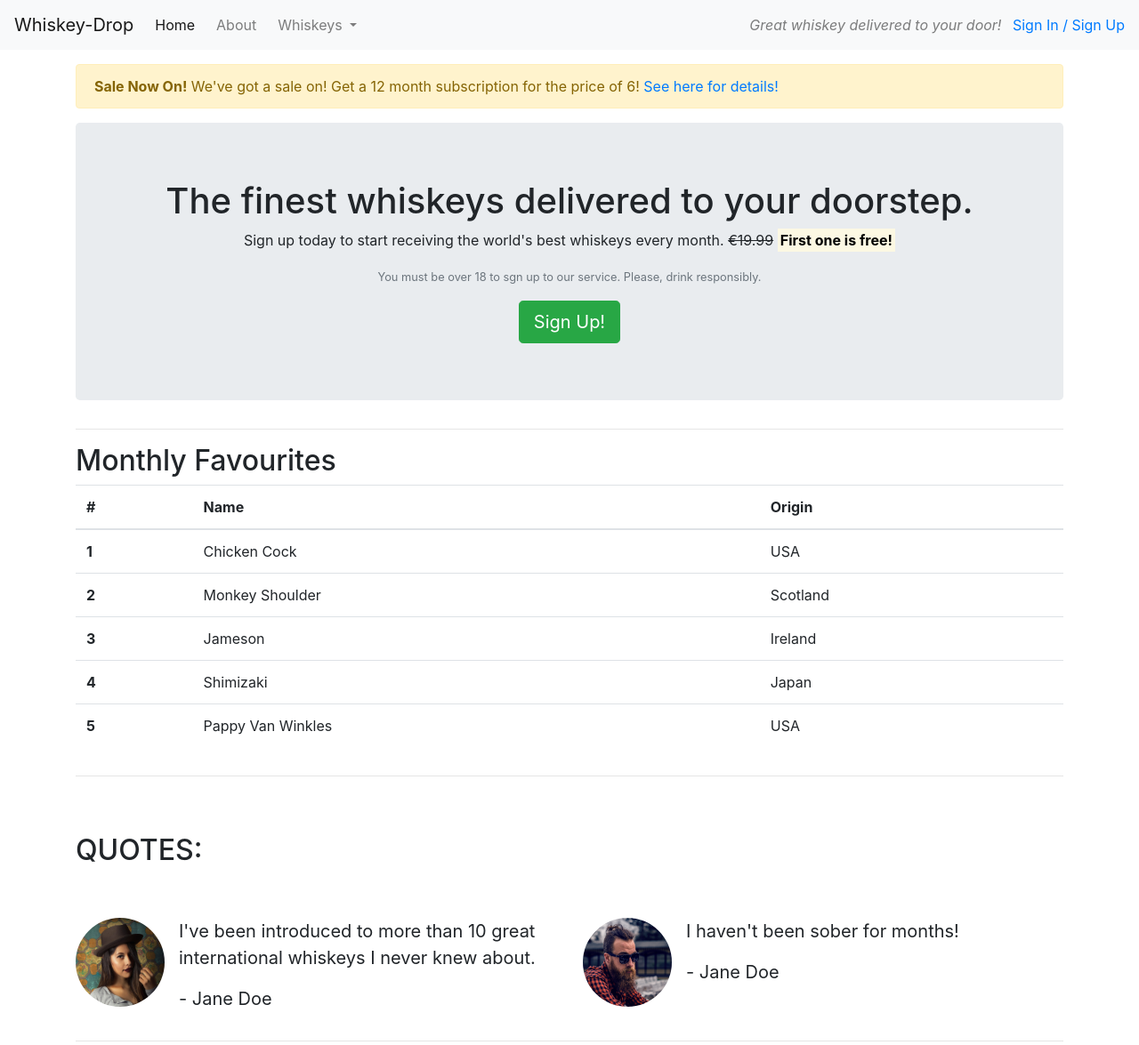
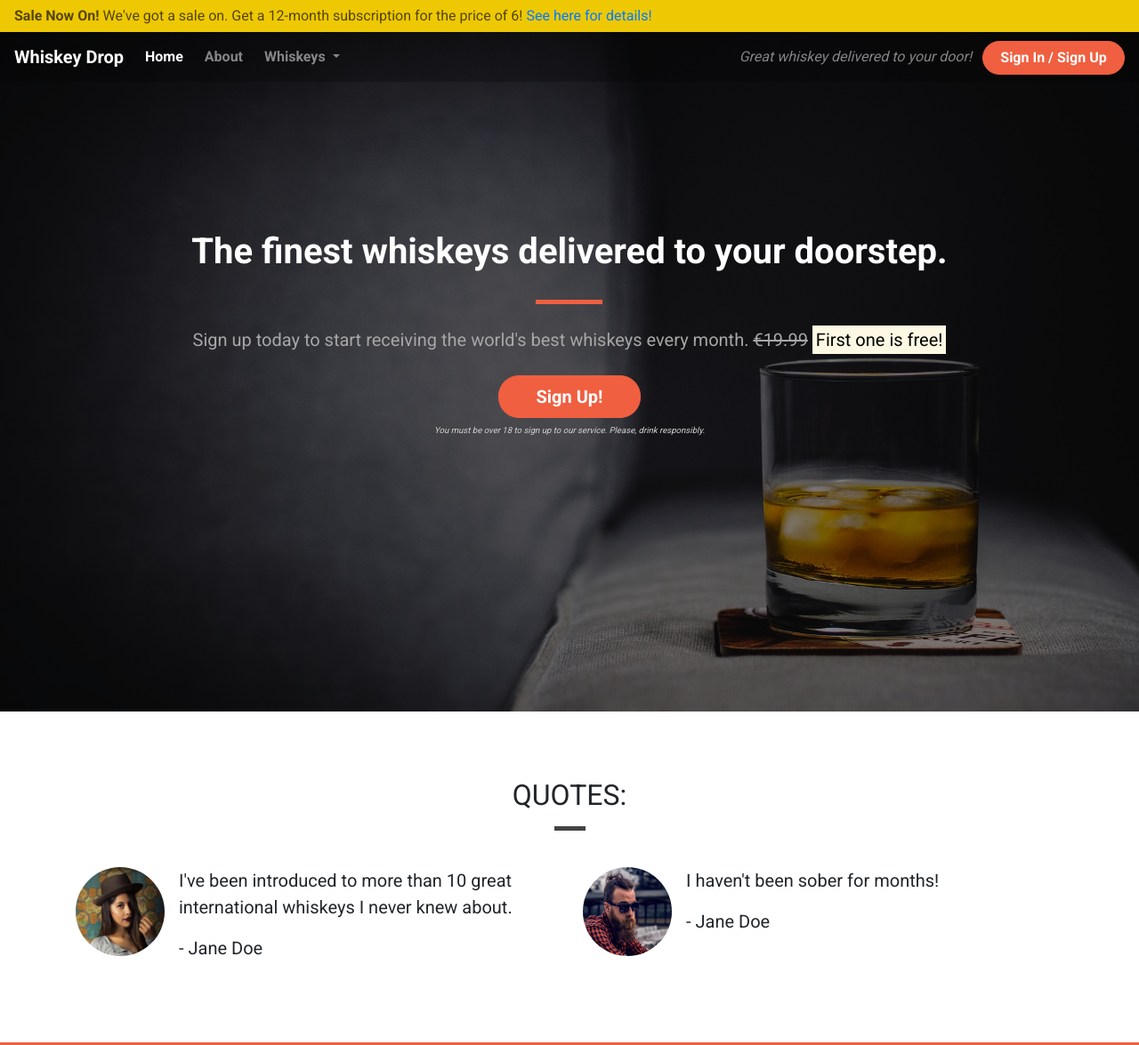
Before and after one commit to Christopher-Simpson/learning-bootstrap, a plain HTML site: page index.html in a window 1280 px wide. Shown: the top 1175 px of the page at 89% size. Drawn offline with nearby package versions, Linux system fonts and the light colour scheme.

Commit message:
project complete

```diff
--- a/assets/css/style.css
+++ b/assets/css/style.css
@@ -0,0 +1,201 @@
+body {
+    font-family: 'Roboto', sans-serif;
+}
+
+/* Containers */
+
+
+
+.container-wrapper--red {
+    background-color: #f05f40;
+    color: white;
+}
+
+
+
+.callout-container {
+    height: 100vh;
+
+    background: url('../images/whiskey-background.jpg') no-repeat bottom right fixed;
+    -webkit-background-size: cover;
+    -moz-background-size: cover;
+    -o-background-size: cover;
+    background-size: cover;
+
+    display: flex;
+    align-items: center;
+    justify-content: center;
+
+    position: relative;
+}
+
+.opaque-overlay {
+    position: absolute;
+    top: 0;
+    left: 0;
+    height: 100%;
+    width: 100%;
+    background-color: rgba(0, 0, 0, 0.5);
+}
+
+.content-container {
+    padding-top: 75px;
+    padding-bottom: 75px;
+}
+
+/* Navbar */
+
+.navalert-container {
+    position: absolute;
+    top: 0;
+    left: 0;
+    z-index: 1;
+    padding-left: 0;
+    padding-right: 0;
+}
+
+.navbar {
+    margin-bottom: 0;
+    width: 100%;
+    background-color: rgba(0, 0, 0, .25);
+    border: 0;
+}
+
+.navbar .navbar-toggler {
+    border: 0;
+}
+
+.navbar .navbar-brand {
+    font-weight: bold;
+}
+
+.navbar .navbar-nav a {
+    font-weight: bold;
+}
+
+
+/* Jumbotron */
+
+.jumbotron {
+    background-color: transparent;
+}
+
+.jumbotron h1 {
+    color: white;
+    font-weight: bold;
+    margin-bottom: 30px;
+    color: white;
+}
+
+.jumbotron .lead {
+    color: #a7a7a7;
+    margin: 25px 0;
+}
+
+.jumbotron small {
+    font-size: 60%;
+    font-style: italic;
+    color: #d0d0d0;
+}
+
+/* Block dividers */
+
+.block-divider {
+    width: 75px;
+    height: 5px;
+    border: 0;
+    background-color: #444;
+}
+
+.block-divider--orange {
+    background-color: #f05f40;
+}
+
+.block-divider--white {
+    background-color: white;
+}
+
+.block-divider--short {
+    width: 35px;
+}
+
+/* Buttons */
+
+.btn--cta {
+    font-weight: bold;
+    border-radius: 23px;
+    width: 160px;
+}
+
+.btn--red {
+    color: white;
+    background-color: #f05f40;
+    border-color: #f05f40;
+}
+
+.btn--red:hover,
+.btn--red:active,
+.btn--red:focus,
+.btn--red:active:focus {
+    background-color: #df4929;
+    border-color: #df4929;
+    color: white;
+}
+
+/* Alert */
+
+.alert-container .col-12 {
+    padding-left: 0;
+    padding-right: 0;
+}
+
+.site-wide-alert {
+    color: #544600;
+    background-color: #eec802;
+    border-color: #eec802;
+    padding: 5px 15px;
+    margin-bottom: 0;
+    border: 1px solid transparent;
+    border-radius: 0;
+}
+
+/* Page Headers */
+
+.page-header {
+    margin-bottom: 0;
+    border-bottom: 0;
+    text-align: center;
+}
+
+.page-header h2 {
+    margin-top: 0;
+}
+
+/* Quotes */
+
+.quotes .page-header {
+    margin-bottom: 25px;
+}
+
+/* Features */
+
+.feature {
+    text-align: center;
+    margin-bottom: 40px;
+}
+
+.feature i {
+    margin-bottom: 20px;
+    font-size: 45px;
+    line-height: 45px;
+}
+
+.feature .btn {
+    background-color: white;
+    border-color: white;
+    border-radius: 15px;
+    min-width: 100px;
+    font-weight: bold;
+    margin-top: 10px;
+    color: #f05f40;
+}
--- a/index.html
+++ b/index.html
@@ -3,30 +3,35 @@
 
 <head>
     <meta charset="utf-8">
-
     <title>Whiskey Drop | Taste a new whiskey every month</title>
     <meta name="viewport" content="width=device-width, initial-scale=1.0">
     <link rel="stylesheet" href="https://maxcdn.bootstrapcdn.com/bootstrap/4.1.3/css/bootstrap.min.css">
-    <link rel="stylesheet" href="https://cdnjs.cloudflare.com/ajax/libs/font-awesome/5.15.2/css/all.min.css"
-    integrity="sha512-HK5fgLBL+xu6dm/Ii3z4xhlSUyZgTT9tuc/hSrtw6uzJOvgRr2a9jyxxT1ely+B+xFAmJKVSTbpM/CuL7qxO8w==" crossorigin="anonymous" />
-    <link rel="stylesheet" href="assets/css/style.css">
+    <link rel="stylesheet" href="https://use.fontawesome.com/releases/v5.6.1/css/all.css" integrity="sha384-gfdkjb5BdAXd+lj+gudLWI+BXq4IuLW5IT+brZEZsLFm++aCMlF1V92rMkPaX4PP" crossorigin="anonymous">
+    <link href="https://fonts.googleapis.com/css?family=Roboto:400,700" rel="stylesheet">
+    <link rel="stylesheet" href="assets/css/style.css" type="text/css" />
 </head>
 
 <body>
-    <nav class="navbar navbar-light bg-light navbar-expand-sm">
-        <a href="/" class="navbar-brand">Whiskey-Drop</a>
+    <div class="container-fluid navalert-container">
+        <div class="container-fluid alert-container">
+            <div class="row d-none d-sm-block">
+                <div class="col-12">
+                    <div class="site-wide-alert alert alert-warning">
+                        <strong>Sale Now On!</strong> We've got a sale on. Get a 12-month subscription for the price of 6! <a href="">See here for details!</a>
+                    </div>
+                </div>
+            </div>
+        </div>
+        <nav class="navbar navbar-dark navbar-expand-sm">
+            <a href="/" class="navbar-brand">Whiskey Drop</a>
 
             <button class="navbar-toggler ml-auto" type="button" data-toggle="collapse" data-target="#navbarNavDropdown" aria-controls="navbarNavDropdown" aria-expanded="false" aria-label="Toggle navigation">
         <span class="navbar-toggler-icon"></span></button>
 
             <div class="collapse navbar-collapse" id="navbarNavDropdown">
                 <ul class="navbar-nav mr-auto">
-                <li class="active nav-item mr-2">
-                    <a href="/" class="nav-link">Home</a>
-                </li>
-                <li class="nav-item mr-2">
-                    <a href="/" class="nav-link">About</a>
-                </li>
+                    <li class="active nav-item mr-2"><a class="nav-link" href="/">Home</a></li>
+                    <li class="nav-item mr-2"><a class="nav-link" href="/about">About</a></li>
                     <li class="nav-item dropdown">
                         <a class="nav-link dropdown-toggle" href="#" id="navbarDropdownMenuLink" role="button" data-toggle="dropdown" aria-haspopup="true" aria-expanded="false">
           Whiskeys
@@ -38,94 +43,51 @@
                             <a class="dropdown-item" href="#">American</a>
                         </div>
                     </li>
-                <li class="nav-item mr-2 d-block d-sm-none">
-                    <a href="/" class="nav-link">Sign In / Sign Up</a>
-                </li>
+
+                    <li class="nav-item mr-2 d-block d-sm-none"><a class="nav-link" href="/login">Sign In / Sign Up</a></li>
                 </ul>
             </div>
             <div class="d-none d-md-block">
-            <p class="navbar-text my-auto mr-2"><em>Great whiskey delivered to your door!</em></p>
-            <a href="/">Sign In / Sign Up</a>
+                <p class="navbar-text my-auto mr-2"><i>Great whiskey delivered to your door!</i></p>
+                <a href="/login" class="btn btn--cta btn--red">Sign In / Sign Up</a>
             </div>
         </nav>
-    <article class="container mt-3">
-        <div class="row d-none d-sm-block">
+    </div>
+    <div class="container-fluid callout-container">
+        <!-- Callout -->
+        <div class="opaque-overlay">&nbsp;</div>
+        <div class="row">
             <div class="col-12">
-                <div class="alert alert-warning">
-                    <strong>Sale Now On!</strong> We've got a sale on! Get a 12 month subscription for the price of 6! <a href="">See here for details!</a>
-                </div>
-                <!-- Callout -->
                 <section class="callout jumbotron text-center">
-                    <h1>The finest whiskeys delivered to your doorstep.</h1>
-                    <p>Sign up today to start receiving the world's best whiskeys every month. <s class="d-none d-sm-inline">€19.99</s>
+                    <h1 class="jumbotron-header">The finest whiskeys delivered to your doorstep.</h1>
+                    <hr class="block-divider block-divider--orange">
+                    <p class="lead">Sign up today to start receiving the world's best whiskeys every month.
+                        <s class="d-none d-sm-inline">€19.99</s>
                         <span class="d-inline d-sm-none"><br></span>
                         <strong><mark>First one is free!</mark></strong></p>
-                    <p class="text-muted"><small>You must be over 18 to sgn up to our service. Please, drink responsibly.</small></p>
-                    <button class="btn btn-success btn-lg" data-toggle="modal" data-target="#signUpModal">Sign Up!</button>
+                    <button class="btn btn-lg btn--cta btn--red" data-toggle="modal" data-target="#signUpModal">Sign Up!</button>
+                    <p class="text-muted"><small>You must be over 18 to sign up to our service. Please, drink responsibly.</small></p>
                 </section>
             </div>
         </div>
         <!-- /.callout -->
-        <hr>
-
-        <!-- Monthly Favorites -->
-        <div class="row">
-            <div class="col-12">
-                <section>
-                    <h2>Monthly Favourites</h2>
-                    <table class="table">
-                        <thead>
-                            <tr>
-                                <th scope="col">#</th>
-                                <th scope="col">Name</th>
-                                <th scope="col">Origin</th>
-                            </tr>
-                        </thead>
-                        <tbody>
-                            <tr>
-                                <th scope="col">1</th>
-                                <td>Chicken Cock</td>
-                                <td>USA</td>
-                            </tr>
-                            <tr>
-                                <th scope="col">2</th>
-                                <td>Monkey Shoulder</td>
-                                <td>Scotland</td>
-                            </tr>
-                            <tr>
-                                <th scope="col">3</th>
-                                <td>Jameson</td>
-                                <td>Ireland</td>
-                            </tr>
-                            <tr>
-                                <th scope="col">4</th>
-                                <td>Shimizaki</td>
-                                <td>Japan</td>
-                            </tr>
-                            <tr>
-                                <th scope="col">5</th>
-                                <td>Pappy Van Winkles</td>
-                                <td>USA</td>
-                            </tr>
-                        </tbody>
-                    </table>
-                </section>
     </div>
-        </div>
-        <hr>
 
     <!-- Quotes -->
+    <div class="container-wrapper">
+        <div class="container quotes-container content-container">
             <section class="quotes">
                 <div class="row">
-                <div class="col-12 my-5">
+                    <div class="col-12 page-header">
                         <h2 class="text-uppercase">Quotes:</h2>
+                        <hr class="block-divider block-divider--short">
                     </div>
                 </div>
                 <div class="row">
                     <div class="col-12 col-md-6">
                         <div class="media">
                             <div class="d-none d-sm-block">
-                            <img src="assets/images/girl-image.png" class="rounded-circle mr-3" height="100" width="100" alt="young woman">
+                                <img src="assets/images/girl-image.png" class="rounded-circle mr-3" height="100" width="100">
                             </div>
                             <div class="media-body">
                                 <blockquote class="blockquote">
@@ -138,7 +100,7 @@
                     <div class="col-12 col-md-6">
                         <div class="media">
                             <div class="d-none d-sm-block">
-                            <img src="assets/images/guy-image.png" class="rounded-circle mr-3" height="100" width="100" alt="young man">
+                                <img src="assets/images/guy-image.png" class="rounded-circle mr-3" height="100" width="100">
                             </div>
                             <div class="media-body">
                                 <blockquote class="blockquote">
@@ -151,33 +113,37 @@
                 </div>
             </section>
             <!-- /.quotes -->
-        <hr>
+        </div>
+    </div>
 
     <!-- Features -->
+    <div class="container-wrapper container-wrapper--red">
+        <div class="container features-container content-container">
             <section class="features">
                 <div class="row">
-                <div class="col-12 my-5">
+                    <div class="col-12 page-header">
                         <h2 class="text-uppercase">Features:</h2>
+                        <hr class="block-divider block-divider--short block-divider--white">
                     </div>
                 </div>
                 <div class="row">
                     <div class="col-12 col-md-6 col-lg-4">
                         <div class="feature">
-                        <h3>Feature 1 <i class="fas fa-gift d-none d-sm-inline"></i> <span class="badge badge-success">New!</span></h3>
+                            <h3><i class="fas fa-gift d-none d-sm-block"></i> Feature 1 <span class="badge badge-success">NEW!</span></h3>
                             <p>Lorem ipsum dolor sit amet, consectetur adipiscing elit, sed do eiusmod tempor incididunt ut labore et dolore magna aliqua. Ut enim ad minim veniam, quis nostrud exercitation ullamco laboris nisi ut aliquip ex ea commodo consequat.</p>
                             <p><a class="btn btn-sm btn-light" href="">Read More</a></p>
                         </div>
                     </div>
                     <div class="col-12 col-md-6 col-lg-4">
                         <div class="feature">
-                        <h3>Feature 2 <i class="fas fa-credit-card d-none d-sm-inline"></i></h3>
+                            <h3><i class="fas fa-credit-card d-none d-sm-block"></i> Feature 2</h3>
                             <p>Lorem ipsum dolor sit amet, consectetur adipiscing elit, sed do eiusmod tempor incididunt ut labore et dolore magna aliqua. Ut enim ad minim veniam, quis nostrud exercitation ullamco laboris nisi ut aliquip ex ea commodo consequat.</p>
                             <p><a class="btn btn-sm btn-light" href="">Read More</a></p>
                         </div>
                     </div>
                     <div class="col-12 d-md-none d-lg-block col-lg-4">
                         <div class="feature">
-                        <h3>Feature 3 <i class="fas fa-times-circle d-none d-sm-inline"></i></h3>
+                            <h3><i class="fas fa-times-circle d-none d-sm-block"></i> Feature 3</h3>
                             <p>Lorem ipsum dolor sit amet, consectetur adipiscing elit, sed do eiusmod tempor incididunt ut labore et dolore magna aliqua. Ut enim ad minim veniam, quis nostrud exercitation ullamco laboris nisi ut aliquip ex ea commodo consequat.</p>
                             <p><a class="btn btn-sm btn-light" href="">Read More</a></p>
                         </div>
@@ -185,13 +151,14 @@
                 </div>
             </section>
             <!-- /.features -->
-    </article>
+        </div>
+    </div>
 
     <div class="modal" tabindex="-1" role="dialog" id="signUpModal">
         <div class="modal-dialog" role="document">
             <div class="modal-content">
                 <div class="modal-header">
-                    <h5 class="modal-title">Sign Up To Whiskey Drop</h5>
+                    <h5 class="modal-title">Sign Up To Whiskey Drop!</h5>
                     <button type="button" class="close" data-dismiss="modal" aria-label="Close">
           <span aria-hidden="true">&times;</span>
         </button>
@@ -218,12 +185,9 @@
         </div>
     </div>
 
-<script src="https://code.jquery.com/jquery-3.3.1.slim.min.js"
-integrity="sha384-q8i/X+965DzO0rT7abK41JStQIAqVgRVzpbzo5smXKp4YfRvH+8abtTE1Pi6jizo" crossorigin="anonymous"></script>
-<script src="https://cdnjs.cloudflare.com/ajax/libs/popper.js/1.14.3/umd/popper.min.js"
-integrity="sha384-ZMP7rVo3mIykV+2+9J3UJ46jBk0WLaUAdn689aCwoqbBJiSnjAK/l8WvCWPIPm49" crossorigin="anonymous"></script>
-<script src="https://stackpath.bootstrapcdn.com/bootstrap/4.1.3/js/bootstrap.min.js"
-integrity="sha384-ChfqqxuZUCnJSK3+MXmPNIyE6ZbWh2IMqE241rYiqJxyMiZ6OW/JmZQ5stwEULTy" crossorigin="anonymous"></script>
+    <script src="https://code.jquery.com/jquery-3.3.1.slim.min.js" integrity="sha384-q8i/X+965DzO0rT7abK41JStQIAqVgRVzpbzo5smXKp4YfRvH+8abtTE1Pi6jizo" crossorigin="anonymous"></script>
+    <script src="https://cdnjs.cloudflare.com/ajax/libs/popper.js/1.14.3/umd/popper.min.js" integrity="sha384-ZMP7rVo3mIykV+2+9J3UJ46jBk0WLaUAdn689aCwoqbBJiSnjAK/l8WvCWPIPm49" crossorigin="anonymous"></script>
+    <script src="https://stackpath.bootstrapcdn.com/bootstrap/4.1.3/js/bootstrap.min.js" integrity="sha384-ChfqqxuZUCnJSK3+MXmPNIyE6ZbWh2IMqE241rYiqJxyMiZ6OW/JmZQ5stwEULTy" crossorigin="anonymous"></script>
 </body>
 
 </html>
```
Also changed, not shown: assets/images/whiskey-background.jpg (added). Lines whose indentation alone changed are shown as unchanged.
